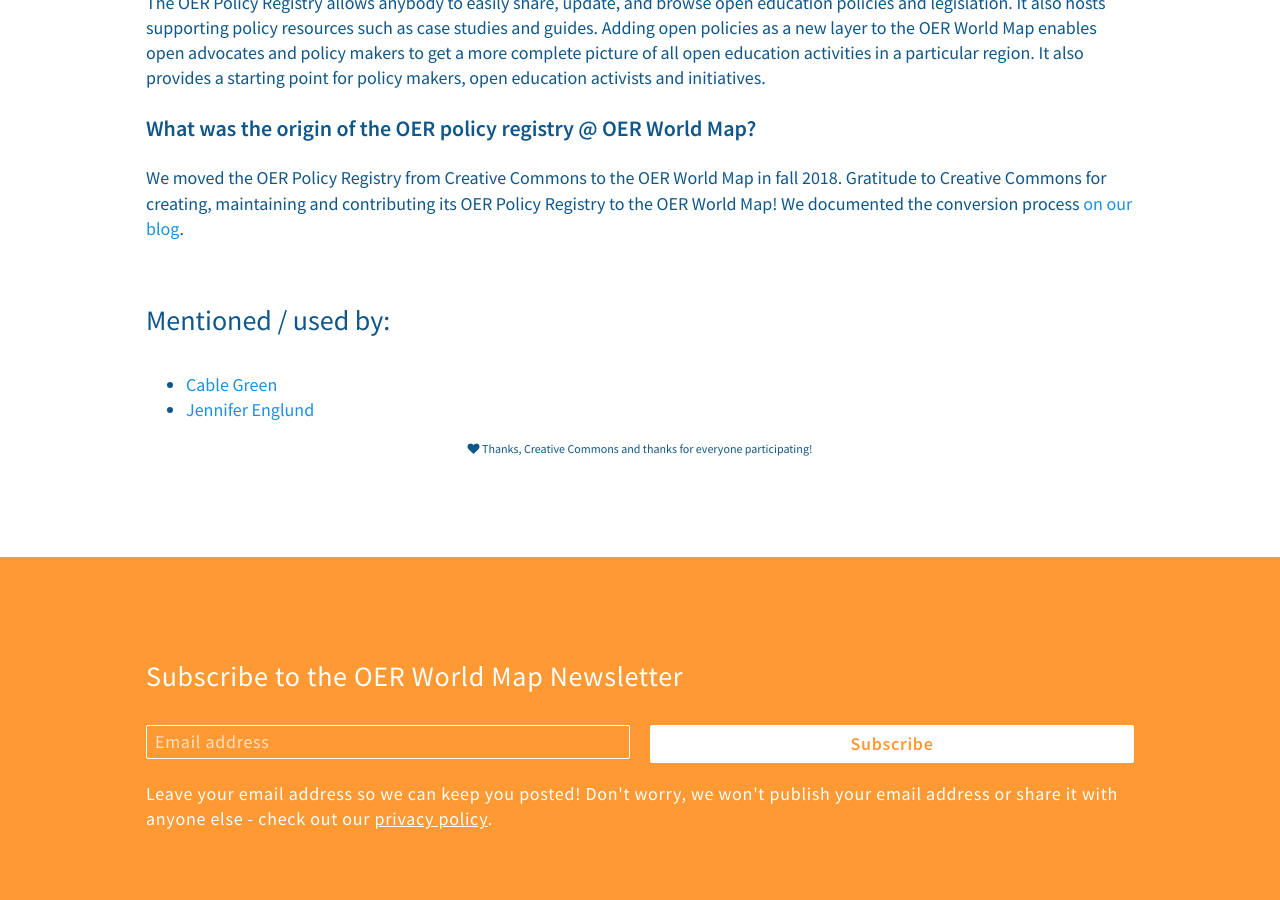
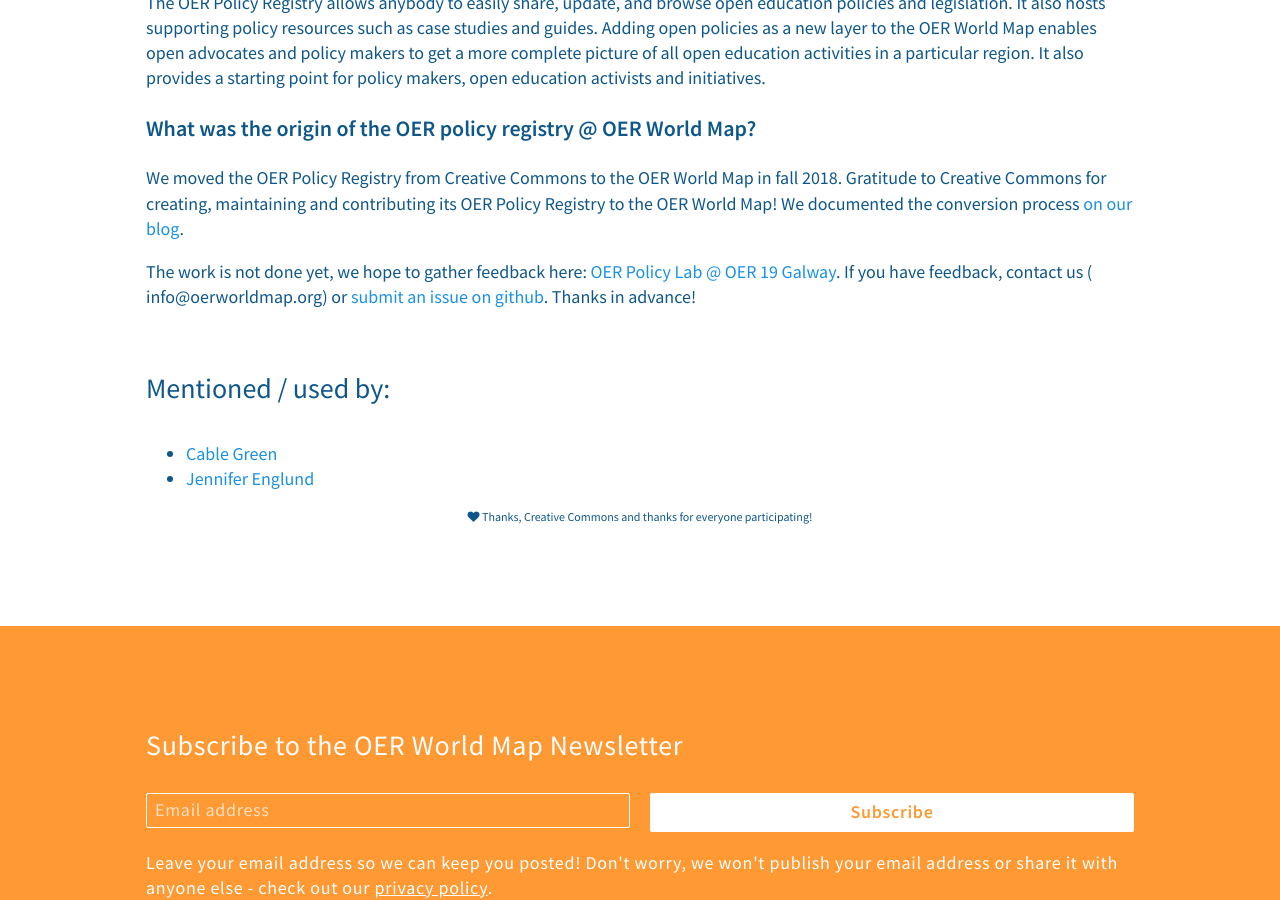
Before and after one commit to hbz/oerworldmap-ui, a Jekyll site: the page built from docs/oerpolicies.md, in a window 1280 px wide and 900 px high, scrolled down 2098 px. Built offline with Jekyll 4.4.1, drawn with Linux system fonts in a browser that asks for light colours; nearby versions of some CDN libraries; comment, search, counter and statistics services are not loaded; a style sheet for code colours, icons or effects is not loaded.

Commit message:
Update oerpolicies.md

```diff
--- a/docs/oerpolicies.md
+++ b/docs/oerpolicies.md
@@ -48,6 +48,8 @@
 ### What was the origin of the OER policy registry @ OER World Map?
 We moved the OER Policy Registry from Creative Commons to the OER World Map in fall 2018. Gratitude to Creative Commons for creating, maintaining and contributing its OER Policy Registry to the OER World Map! We documented the conversion process [on our blog](https://oerworldmap.wordpress.com/2018/10/11/moving-the-oer-policy-registry-to-the-oer-world-map).
 
+The work is not done yet, we hope to gather feedback here: [OER Policy Lab @ OER 19 Galway](https://oerworldmap.wordpress.com/2019/01/22/save-the-date-oer-policy-lab-oer19/). If you have feedback, contact us ( info@oerworldmap.org) or [submit an issue on github](https://github.com/hbz/oerworldmap/issues). Thanks in advance!
+
 ## Mentioned / used by:
 
 * [Cable Green](https://twitter.com/cgreen/status/1070343155000709120)
```
